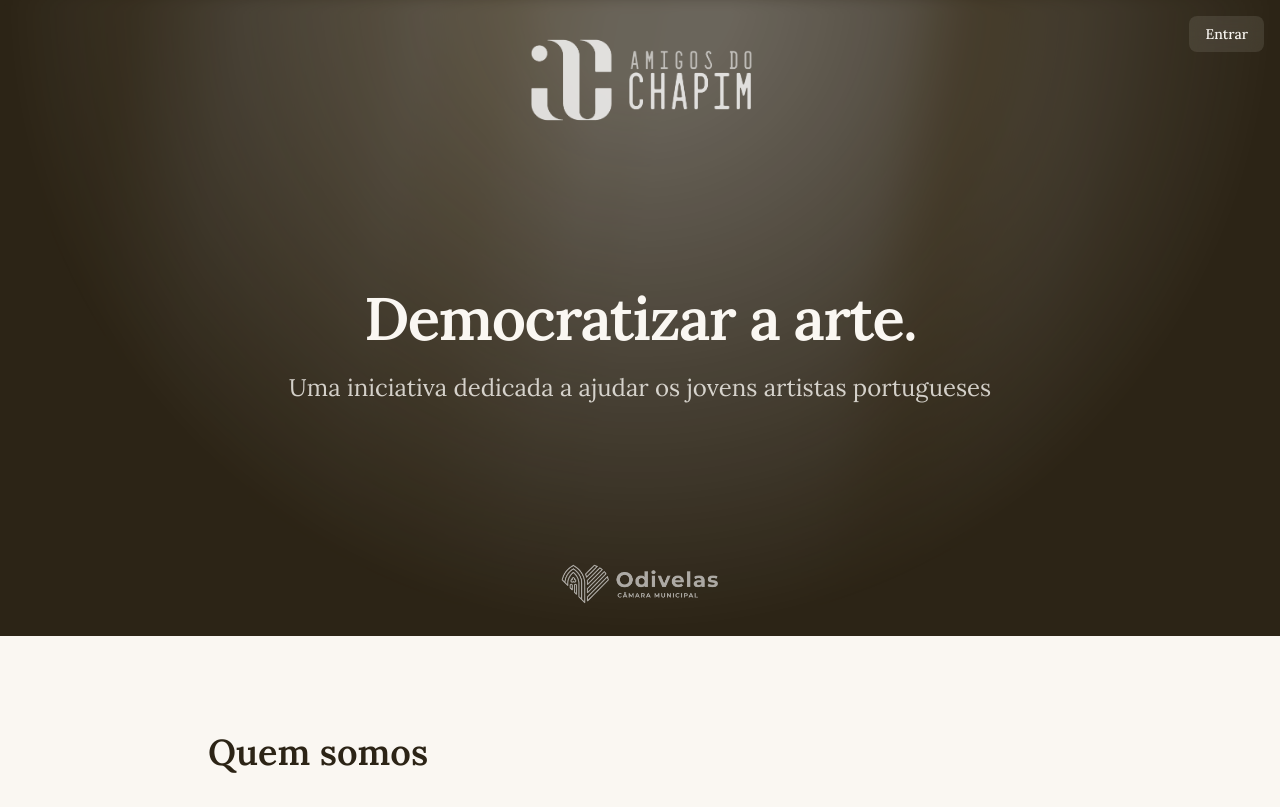
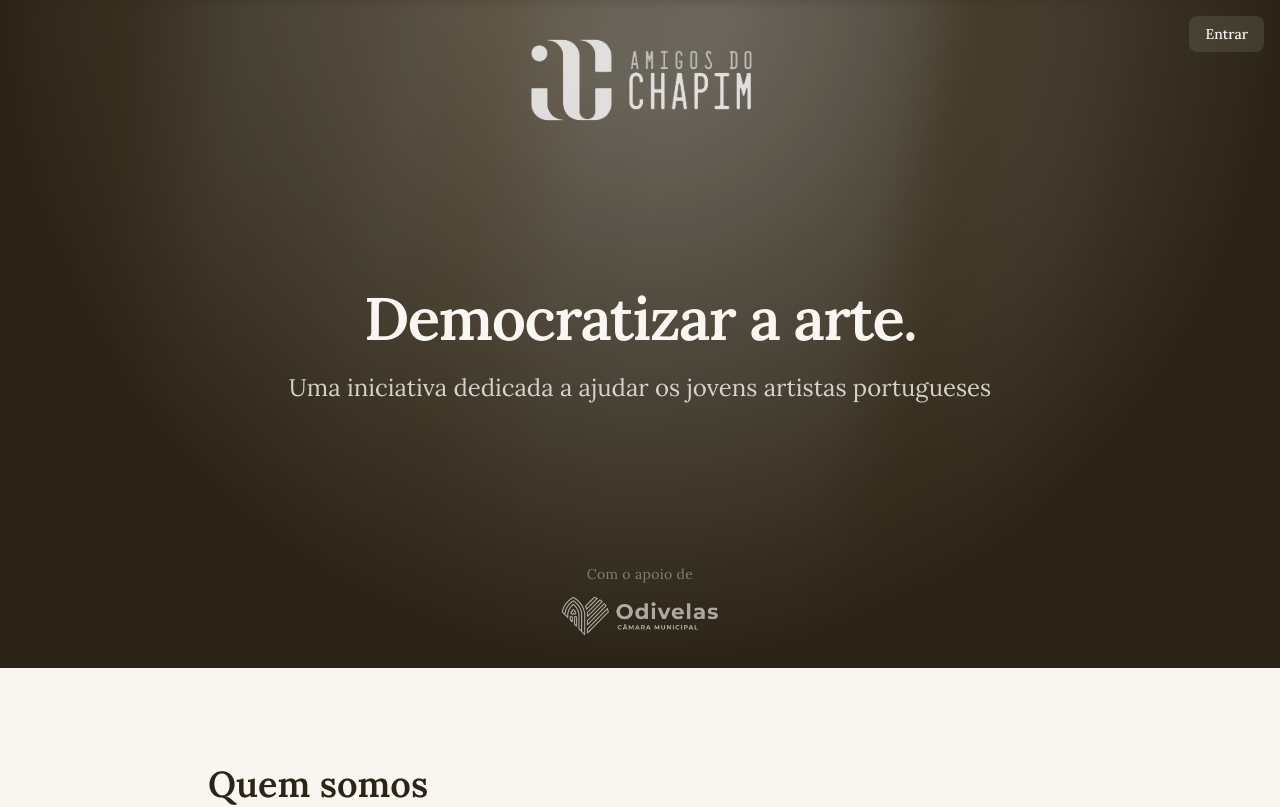
Before and after one commit to alramalho/amigosdochapim, a Next.js app: page / in a window 1280 px wide. Shown: the top 807 px of the page. Built offline with nearby package versions, Linux system fonts and the light colour scheme; no server answers.

Commit message:
show parceiros section and add 'Com o apoio de' label

```diff
--- a/src/app/page.tsx
+++ b/src/app/page.tsx
@@ -5,9 +5,7 @@ import { AuthNavLink } from "@/components/auth-nav-link";
 import { DonationSection } from "@/components/donation-section";
 import { FAQItem } from "@/components/faq-item";
 
-// Flag para mostrar logotipo da CM Odivelas (aguarda autorização)
-// true em dev para testar, false em prod até ter autorização
-const APROVADO_CM = process.env.NODE_ENV === "development";
+const APROVADO_CM = true;
 
 export default function Home() {
   return (
@@ -42,6 +40,7 @@ export default function Home() {
 
         {/* Parceiros */}
         <section className="py-6 md:py-8 overflow-hidden relative z-10">
+          <p className="text-xs md:text-sm text-primary-foreground/40 text-center mb-3 tracking-wide">Com o apoio de</p>
           <div className="flex gap-6 md:gap-12 items-center justify-center opacity-60 flex-wrap px-4">
             {APROVADO_CM ? (
               <Image
```
